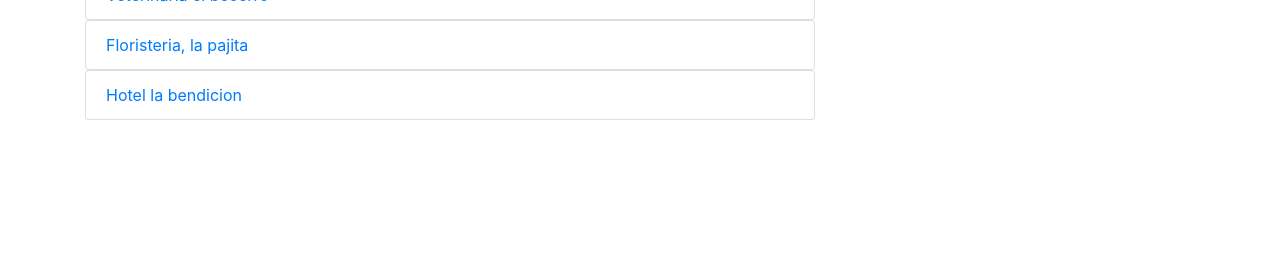
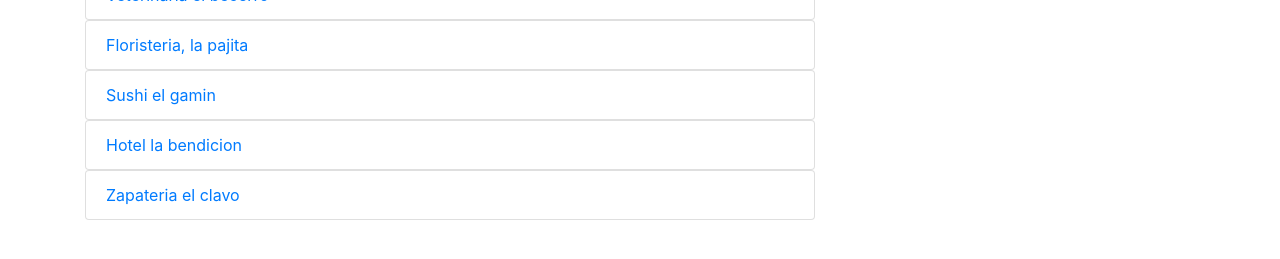
Before and after one commit to nildiert/platzisquare, an Angular app: page / in a window 1280 px wide. Shown: the part 215-474 px from the top of the page. Built offline with nearby package versions, Linux system fonts and the light colour scheme; what @agm/core would draw is missing.

Commit message:
Agregada la vista de detalle 11122018_1619

```diff
--- a/src/app/detalle/detalle.component.html
+++ b/src/app/detalle/detalle.component.html
@@ -1 +1,15 @@
-<h1>Detalle</h1>
+<div class="well">
+    <a routerLink="/lugares"> Lugares</a> / {{lugar.nombre}}
+</div>
+<div class="container">
+    <h1>{{lugar.nombre}}</h1>
+    <hr>
+    <small>{{lugar.distancia}} km</small>
+    <br>
+    <div class="well">
+        <p>
+            {{lugar.description}}
+        </p>
+        <b>Plan: {{lugar.plan}}</b>
+    </div>
+</div>
--- a/src/app/detalle/detalle.component.ts
+++ b/src/app/detalle/detalle.component.ts
@@ -6,8 +6,26 @@ import { ActivatedRoute } from '@angular/router';
   templateUrl: './detalle.component.html'
 })
 export class DetalleComponent {
+ lugares:any = [
+  {id:1 ,plan: 'pagado',cercania: 1, distancia: 1, active: true, nombre: 'Veterinaria el becerro', description:'Descripción de este negocio, Más adelante tendremos más información'},
+      {id: 2,plan: 'gratuito',cercania: 1, distancia: 1.8, active: true, nombre: 'Veterinaria el becerro', description:'Descripción de este negocio, Más adelante tendremos más información'},
+      {id: 3,plan: 'gratuito',cercania: 2, distancia: 5, active: true, nombre: 'Floristeria, la pajita', description:'Descripción de este negocio, Más adelante tendremos más información'},
+      {id: 4,plan: 'gratuito',cercania: 2, distancia: 10, active: false, nombre: 'Sushi el gamin', description:'Descripción de este negocio, Más adelante tendremos más información'},
+      {id: 5,plan: 'pagado',cercania: 3, distancia: 35, active: true, nombre: 'Hotel la bendicion', description:'Descripción de este negocio, Más adelante tendremos más información'},
+      {id: 6,plan: 'gratuito',cercania: 3, distancia: 120, active: false, nombre: 'Zapateria el clavo', description:'Descripción de este negocio, Más adelante tendremos más información'},
+
+  ];
+  id = null;
+  lugar: any = {};
   constructor(private route: ActivatedRoute){
     console.log(this.route.snapshot.params['id']);
+    console.log(this.route.snapshot.queryParams['action2']);
+    console.log(this.route.snapshot.queryParams['referer']);
+    this.id = this.route.snapshot.params['id'];
+    this.lugar = (this.buscarLugar());
+  }
+  buscarLugar(){
+    return this.lugares.filter((lugar)=>{return lugar.id == this.id})[0] || null;
   }
 
 }
--- a/src/app/lugares/lugares.component.html
+++ b/src/app/lugares/lugares.component.html
@@ -8,7 +8,7 @@
       <h2>Lugares cercanos</h2>
       <ul class="list-group">
         <ng-container *ngFor="let lugar of lugares">
-          <a routerLink="/detalle/{{lugar.id}}"> <li  class="list-group-item"  *ngIf="lugar.active" >{{lugar.nombre}}</li></a>
+          <a routerLink="/detalle/{{lugar.id}}" [queryParams]="{action2: 'edit', referer:'google'}"> <li  class="list-group-item"   >{{lugar.nombre}}</li></a>
         </ng-container>
       </ul>
     </div>
--- a/src/app/lugares/lugares.component.ts
+++ b/src/app/lugares/lugares.component.ts
@@ -7,14 +7,14 @@ import { Component } from '@angular/core';
 export class LugaresComponent{
   title = 'platziSquare';
   lugares:any = [
-    {id:1 ,plan: 'pagado',cercania: 1, distancia: 1, active: true, nombre: 'Veterinaria el becerro'},
-    {id: 2,plan: 'gratuito',cercania: 1, distancia: 1.8, active: true, nombre: 'Veterinaria el becerro'},
-    {id: 3,plan: 'gratuito',cercania: 2, distancia: 5, active: true, nombre: 'Floristeria, la pajita'},
-    {id: 4,plan: 'gratuito',cercania: 2, distancia: 10, active: false, nombre: 'Sushi el gamin'},
-    {id: 5,plan: 'pagado',cercania: 3, distancia: 35, active: true, nombre: 'Hotel la bendicion'},
-    {id: 6,plan: 'gratuito',cercania: 3, distancia: 120, active: false, nombre: 'Zapateria el clavo'},
+    {id:1 ,plan: 'pagado',cercania: 1, distancia: 1, active: true, nombre: 'Veterinaria el becerro', description:'Descripción de este negocio, Más adelante tendremos más información'},
+    {id: 2,plan: 'gratuito',cercania: 1, distancia: 1.8, active: true, nombre: 'Veterinaria el becerro', description:'Descripción de este negocio, Más adelante tendremos más información'},
+    {id: 3,plan: 'gratuito',cercania: 2, distancia: 5, active: true, nombre: 'Floristeria, la pajita', description:'Descripción de este negocio, Más adelante tendremos más información'},
+    {id: 4,plan: 'gratuito',cercania: 2, distancia: 10, active: false, nombre: 'Sushi el gamin', description:'Descripción de este negocio, Más adelante tendremos más información'},
+    {id: 5,plan: 'pagado',cercania: 3, distancia: 35, active: true, nombre: 'Hotel la bendicion', description:'Descripción de este negocio, Más adelante tendremos más información'},
+    {id: 6,plan: 'gratuito',cercania: 3, distancia: 120, active: false, nombre: 'Zapateria el clavo', description:'Descripción de este negocio, Más adelante tendremos más información'},
 
-  ]
+  ];
   lat:number = 4.613092;
   lng:number = -74.1843277;
 
```
